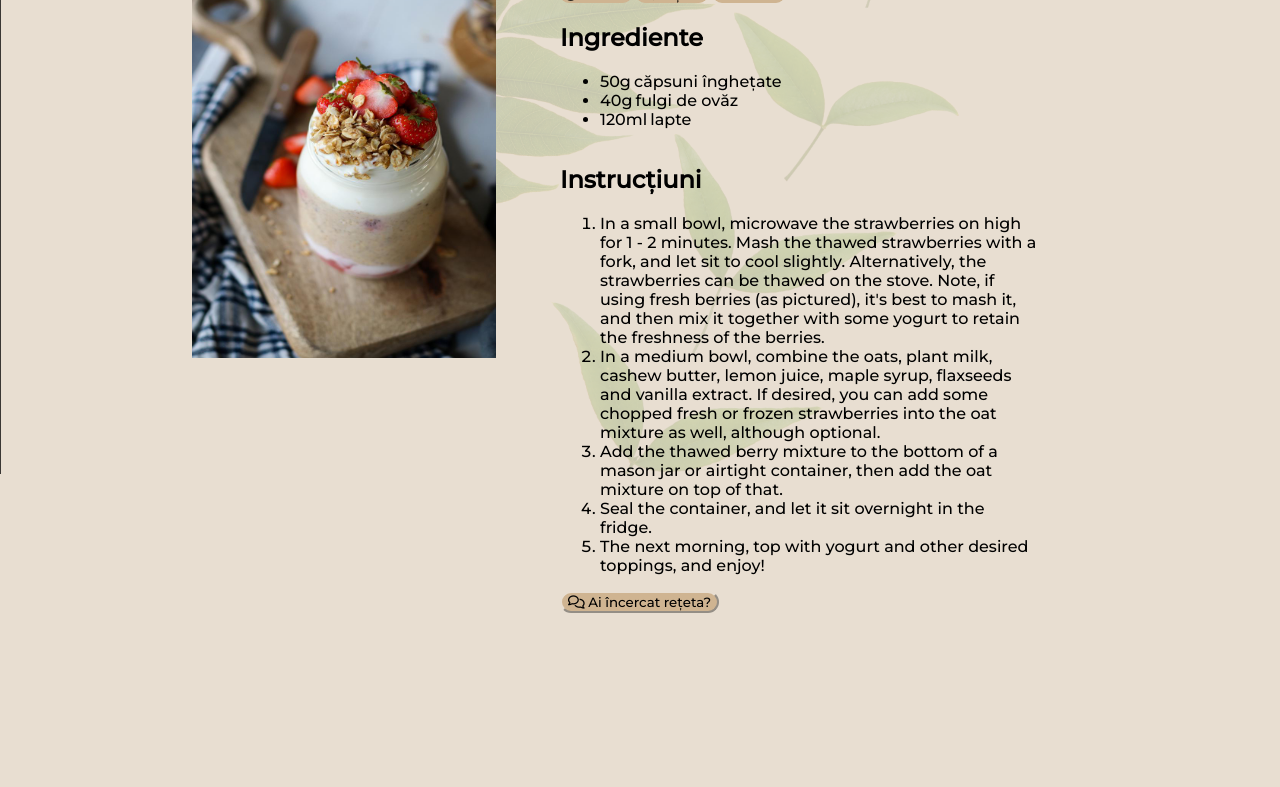
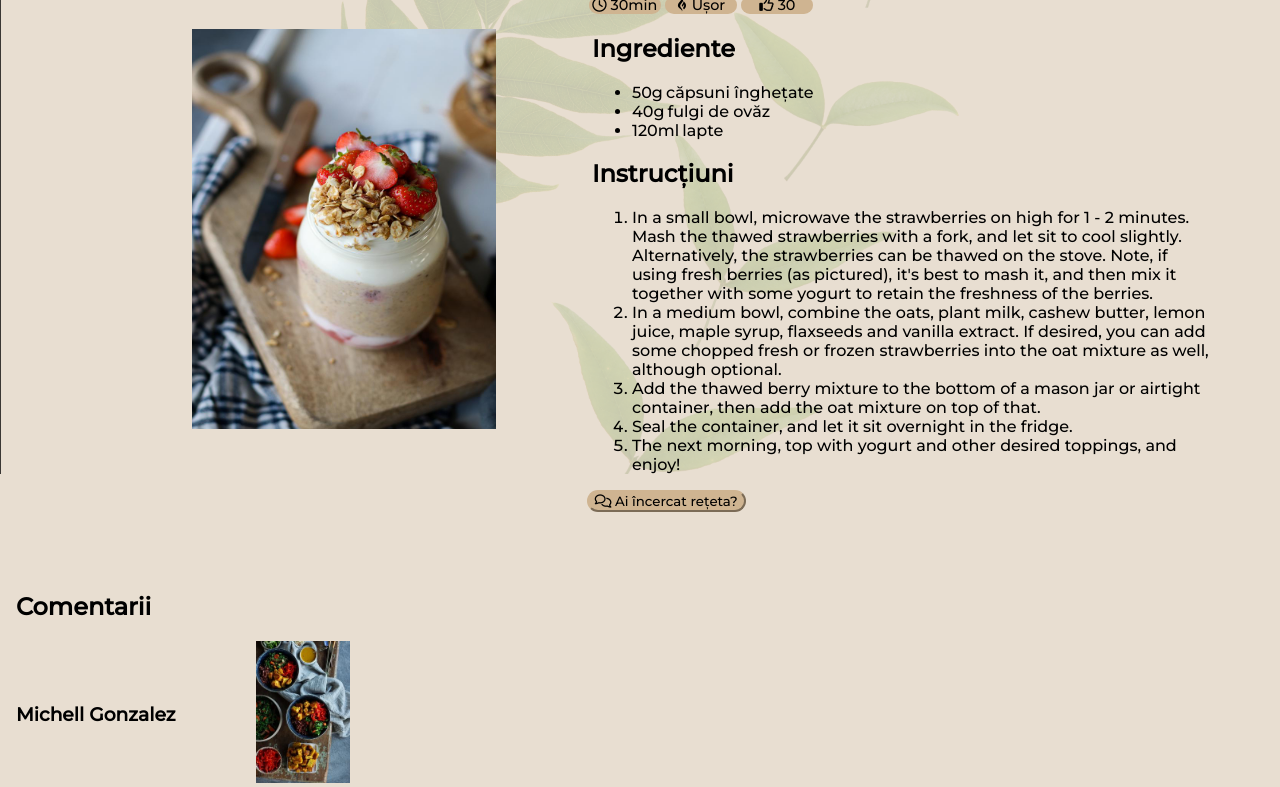
Before and after one commit to georgianaB20/WebTechnologiesProject, a plain HTML site: page tw proiect/views/reteta.html in a window 1280 px wide. Shown: the part 246-1033 px from the top of the page. Before the commit the page ends 859 px from the top, so only its background shows below. Drawn offline with Linux system fonts and the light colour scheme.

Commit message:
comentarii

```diff
--- a/tw proiect/css/comentarii.css
+++ b/tw proiect/css/comentarii.css
@@ -0,0 +1,44 @@
+.comm {
+    display: flex;
+    justify-content: center;
+    align-items: center;
+    background-color: transparent;
+}
+
+.wrapper {
+    padding: 2.5rem;
+    box-shadow: .5rem .5rem 3rem rgba(0,0,0,0.2);
+
+}
+
+.input {
+    width: 100%;
+    height: 2rem;
+    margin-bottom: 2rem;
+}
+
+.input input, .input textarea {
+    font-family: inherit;
+    width: 100%;
+    height: 100%;
+    border: 2px solid #cfb491;
+    background-color: rgba(232, 222, 209, 0.7);
+    outline: none;
+    /*padding: 5px 10px;*/
+}
+
+.input #comentariu {
+    resize: none;
+    height: 5rem;
+}
+
+.poza {
+    display: block;
+    padding-top: 3rem;
+    justify-content: left;
+    cursor: pointer;
+}
+
+.submit-btn {
+    padding: 0.3rem;
+}
--- a/tw proiect/css/reteta.css
+++ b/tw proiect/css/reteta.css
@@ -2,16 +2,19 @@
 
 .container-reteta {
     display: flex;
+    flex-direction: column;
+    justify-content: center;
+    align-items: center;
+    align-content: center;
     font-family: Montserrat, sans-serif;
+
 }
 
 .imagine-reteta {
-    justify-content: left;
-    position: relative;
-    padding-top: 2.5em;
-    padding-left: 12em;
+    transition: 0.2s none;
+    padding-top: 2em;
+    padding-left: 2em;
     padding-right: 4em;
-    transition: 0.2s none;
 }
 
 .img {
@@ -27,8 +30,10 @@
 .recipe-info {
     display: flex;
     flex-direction: row;
-    margin-right: 3em;
-    font-family: inherit;
+    /*margin-right: 3em;*/
+    /*font-family: inherit;*/
+    padding-left: 2em;
+    padding-right: 4em;
 }
 
 h1 {
@@ -37,9 +42,9 @@ h1 {
 }
 
 .adauga-favorite {
-    margin-top: 0.6em;
+    padding-top: 2rem;
     margin-left: 1em;
-    font-size: 2em;
+    font-size: 1.5em;
 }
 
 .filtre {
@@ -49,6 +54,8 @@ h1 {
     font-size: 0.9rem;
     margin-top: -1em;
     justify-content: left;
+    padding-left: 2em;
+    padding-right: 4em;
 }
 
 .time {
@@ -68,9 +75,8 @@ h1 {
 }
 
 .reteta {
-    display: flex;
-    flex-direction: column;
-    font-size: 1em;
+    padding-left: 2em;
+    padding-right: 4em;
 }
 
 .container-ingredient {
@@ -82,40 +88,60 @@ h1 {
     padding-right: 0.2em;
 }
 
-h2 {
-    text-align: left;
-
-}
-
-.pasi {
-    display: block;
-    padding-right: 15em;
-    overflow: hidden;
-}
-
-.pasi {
-    display: block;
-    padding-right: 15em;
-    overflow: hidden;
-}
-
-.comentarii {
-    display: flex;
-    width: 10em;
+.ref {
+    text-decoration: none;
+    color: inherit;
 }
 
 .comentarii-btn {
     flex-direction: column;
     font-family: Montserrat, sans-serif;
     outline: none;
-    border-color: #E8DED1;
+    border-color: #cfb491;
     border-radius: 3em;
     background-color: #cfb491;
     text-decoration: none;
     cursor: pointer;
     transition: 0.3s;
+    margin-left: 2em;
 }
 
 .comentarii-btn:hover {
     transform: scale(1.1);
 }
+
+.container-comentarii {
+    margin-top: 5rem;
+    margin-left: 1em;
+    font-size: 1em;
+}
+
+.comm-wraper {
+    display: flex;
+    justify-content: left;
+    flex-direction: row;
+    align-items: center;
+
+}
+
+.comm-wraper .nume {
+    padding-right: 5rem;
+}
+
+.comm .coment-img {
+    width: 40%;
+}
+
+@media screen and (min-width: 1000px) {
+    .container-reteta {
+        flex-direction: row;
+        justify-content: left;
+        padding-left: 4rem;
+    }
+
+    .imagine-reteta {
+        padding-right: 4rem;
+        padding-left: 8rem;
+    }
+
+}
--- a/tw proiect/views/reteta.html
+++ b/tw proiect/views/reteta.html
@@ -36,7 +36,8 @@
         </nav>
     </header>
         <main>
-            <div class="container-reteta">
+            <section>
+                <div class="container-reteta">
 
                 <div class="imagine-reteta">
                     <img class="img" src="images/retete/oats.jpg" alt="Poza a retetei 1">
@@ -125,14 +126,32 @@
                     </div>
 
                     <div class="comentarii">
-                        <button class="comentarii-btn">
-                            <i class="far fa-comments"> </i>
-                            <span class="btn">Ai încercat rețeta?</span>
-                        </button>
+                            <button class="comentarii-btn">
+                                <a href="comentarii.html" class="ref">
+                                    <i class="far fa-comments"> </i>
+                                    <span class="btn">Ai încercat rețeta?</span>
+                                </a>
+                            </button>
                     </div>
 
                 </div>
             </div>
+            </section>
+
+            <section>
+                <div class="container-comentarii">
+                    <h2 class="Comentarii">Comentarii</h2>
+                    <div class="comm-wraper">
+                            <h3 class="nume">Michell Gonzalez</h3>
+
+                            <div class="comm">
+<!--                                <p class="comentariu-txt">Cea mai tare reteta ever</p>-->
+                                <img  class="coment-img" src="images/1.jpg" alt="poza din cometariu">
+                            </div>
+                    <div>
+
+                </div>
+            </section>
         </main>
 
     </body>
```
Also changed, not shown: tw proiect/css/favorite.css (+21 -21 lines), tw proiect/views/adauga_reteta.html (+1 -1 lines), tw proiect/views/comentarii.html (+22 -22 lines), tw proiect/views/retetele_mele.html (+2 -2 lines).
